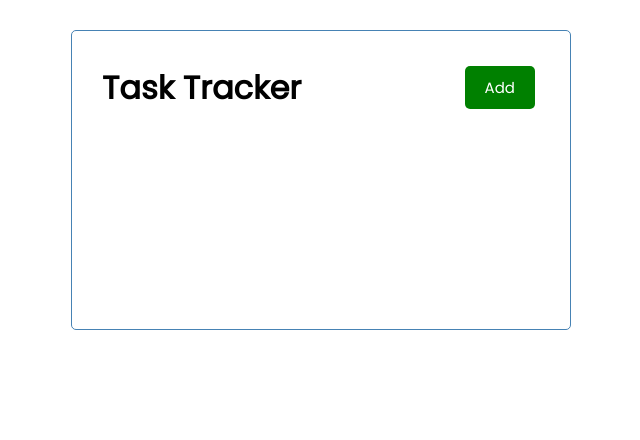
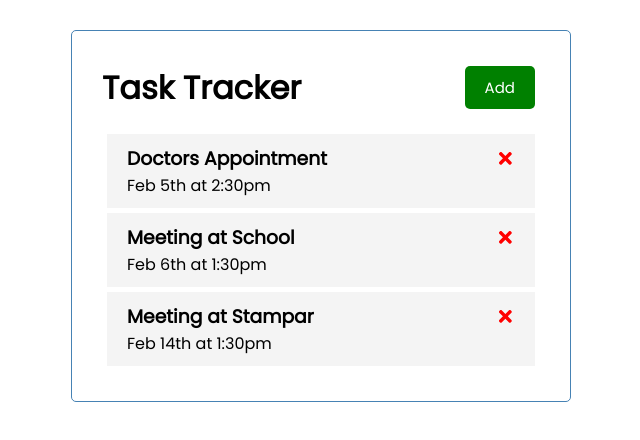
Before and after one commit to StefanBraunovic/React-Task-Tracker, a React (Create React App) app: page / in a window 1280 px wide. Shown: the top 440 px of the page, without its empty margins (319-959 px from the left). Built offline with nearby package versions, Linux system fonts and the light colour scheme.

Commit message:
Optional message if no tasks

```diff
--- a/package.json
+++ b/package.json
@@ -6,8 +6,10 @@
     "@testing-library/jest-dom": "^5.11.9",
     "@testing-library/react": "^11.2.5",
     "@testing-library/user-event": "^12.8.1",
+    "i": "^0.3.6",
     "react": "^17.0.1",
     "react-dom": "^17.0.1",
+    "react-icons": "^4.2.0",
     "react-scripts": "4.0.3",
     "web-vitals": "^1.1.0"
   },
--- a/src/App.js
+++ b/src/App.js
@@ -1,15 +1,44 @@
 import Header from './components/Header';
+import Tasks from './components/Tasks';
+import { useState } from 'react';
 
 function App() {
+	const [tasks, setTasks] = useState([
+		{
+			id: 1,
+			text: 'Doctors Appointment',
+			day: 'Feb 5th at 2:30pm',
+			reminder: true,
+		},
+		{
+			id: 2,
+			text: 'Meeting at School',
+			day: 'Feb 6th at 1:30pm',
+			reminder: true,
+		},
+		{
+			id: 3,
+			text: 'Meeting at Stampar',
+			day: 'Feb 14th at 1:30pm',
+			reminder: false,
+		},
+	]);
 
+	// Delete Task
 
-
-
-	return <div className="container">
-
-    <Header />
-
-  </div>
+	const deleteTask = (id) => {
+		setTasks(tasks.filter((task) => task.id !== id));
+	};
+	return (
+		<div className="container">
+			<Header />
+			{tasks.length > 0 ? (
+				<Tasks tasks={tasks} onDelete={deleteTask} />
+			) : (
+				'No Tasks'
+			)}
+		</div>
+	);
 }
 
 export default App;
--- /dev/null
+++ b/src/components/Task.js
@@ -0,0 +1,11 @@
+import React from 'react';
+import {FaTimes} from 'react-icons/fa'
+
+const Task = ({task,onDelete}) => {
+	return <div className="task">
+       <h3>{task.text} <FaTimes style={{color:'red', cursor:'pointer'}} onClick={()=>onDelete(task.id)}/></h3>
+       <p>{task.day}</p>
+    </div>;
+};
+
+export default Task;
--- /dev/null
+++ b/src/components/Tasks.js
@@ -0,0 +1,13 @@
+import Task from './Task';
+
+const Tasks = ({ tasks, onDelete }) => {
+	return (
+		<>
+			{tasks.map((task) => (
+				<Task key={task.id} task={task} onDelete={onDelete} />
+			))}
+		</>
+	);
+};
+
+export default Tasks;
```
Also changed, not shown: 1 other file (tests, documents, lock files or other folders).
